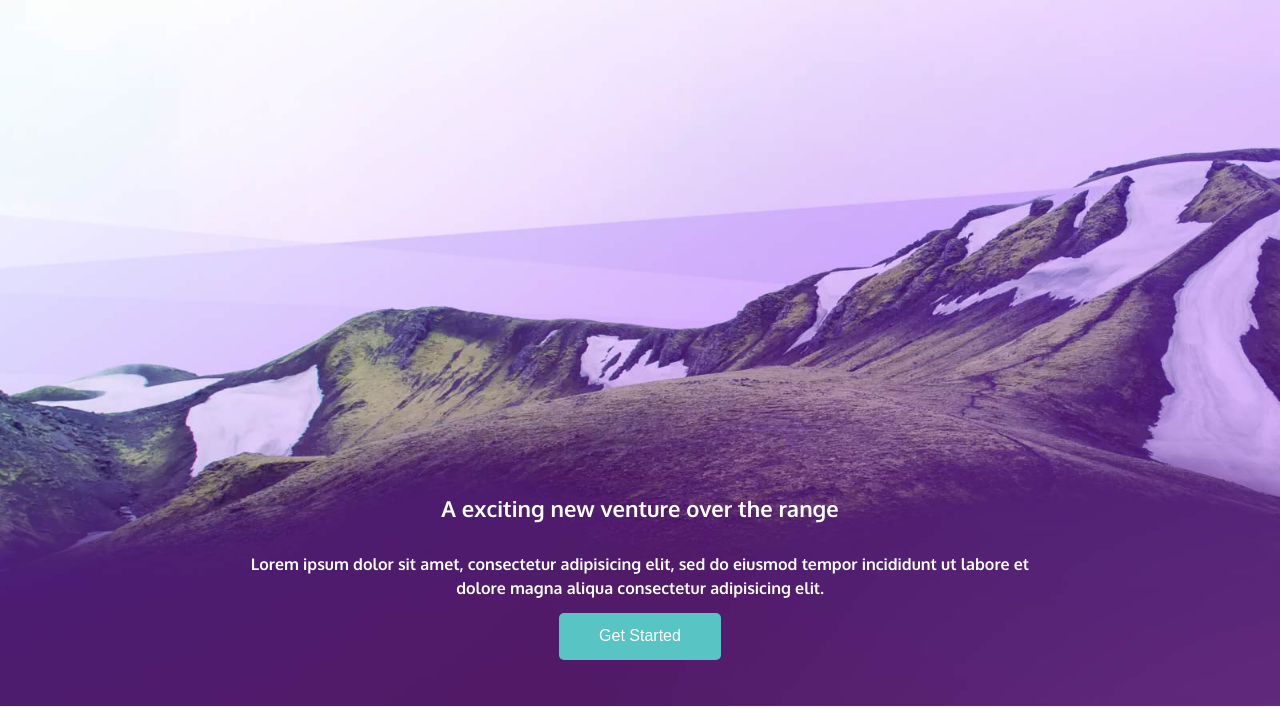
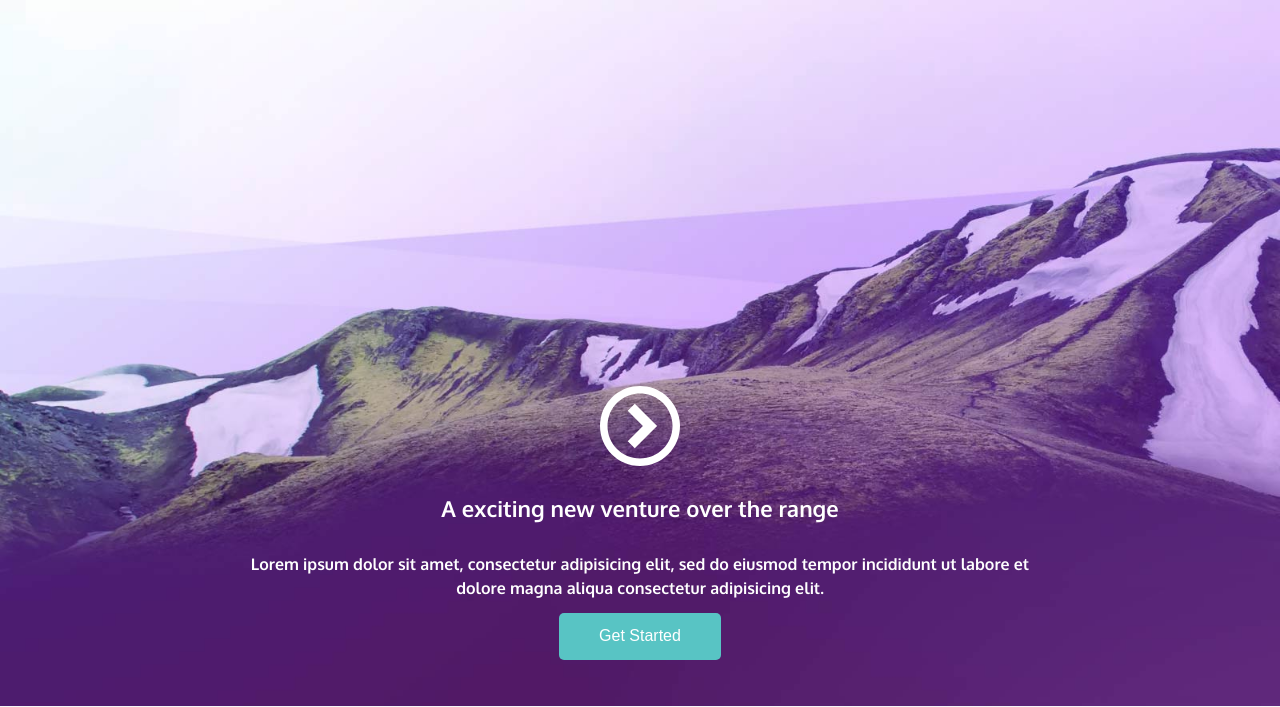
Before and after one commit to rodrigofbm/static-site-responsive, a plain HTML site: page index.html in a window 1280 px wide. Shown: the part 93-800 px from the top of the page. Drawn offline with Linux system fonts and the light colour scheme; files whose address does not match are found by name.

Commit message:
added the play icon

```diff
--- a/index.html
+++ b/index.html
@@ -28,6 +28,9 @@
     </header>
 
     <section class="top-content">
+      <div class="icon-play">
+        <img src="images/icon_play.svg" alt="">
+      </div>
       <h1>A exciting new venture over the range</h1>
       <h2>
         Lorem ipsum dolor sit amet, consectetur adipisicing elit, sed do eiusmod
--- a/style.css
+++ b/style.css
@@ -84,6 +84,16 @@
   padding: 1em;
   text-align: center;
   background: #f6f6f6;
+}
+
+.top-content .icon-play {
+  display: none;
+  height: 5em;
+}
+
+.top-content .icon-play img {
+  max-width: 100%;
+  max-height: 100%;
 }
 
 .top-content h1 {
@@ -192,6 +202,10 @@
     color: white;
   }
 
+  .top-content .icon-play {
+    display: block;
+  }
+
   .top-content h1,
   .top-content h2 {
     color: white;
@@ -216,7 +230,7 @@
     background-position: center top;
     background-size: cover;
     height: 30em;
-    padding-top: 15em;
+    padding-top: 10em;
   }
 }
 
@@ -228,7 +242,7 @@
     background-size: cover;
     height: 45em;
     padding: 0 14em;
-    padding-top: 30em;
+    padding-top: 25em;
   }
 
   .col-1_4 {
```
